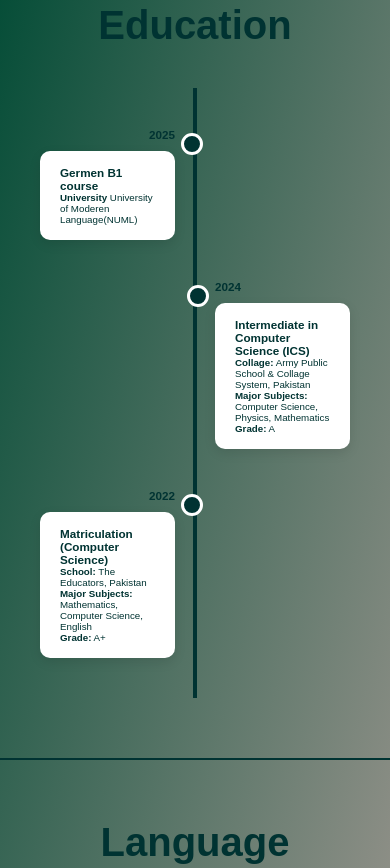
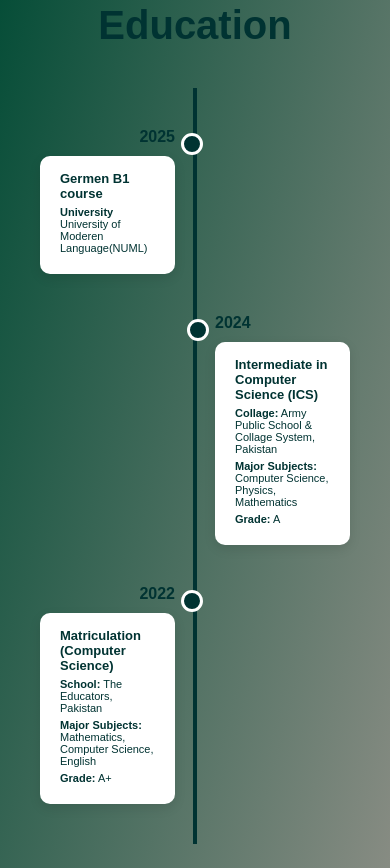
Before and after one commit to umairsaleem055/my-portfolio, a plain HTML site: page index.html in a window 390 px wide. Shown: the part 1240-2108 px from the top of the page. Drawn offline with Linux system fonts and the light colour scheme.

Commit message:
Education font size and spacing

```diff
--- a/style.css
+++ b/style.css
@@ -431,6 +431,7 @@ overflow: hidden;
   text-align: left;
 
 .timeline-content{
+
   transform: translateX(+120px);
   opacity: 0;
 }
@@ -442,25 +443,28 @@ overflow: hidden;
   font-weight: bold;
   color: #003332;
   margin-bottom: 10px;
-  font-size: clamp(7px,3vw,22px);
+  font-size: clamp(16px,3vw,22px);
 }
 
 /* Content box */
 .timeline-content {
   background: white;
-  font-size: clamp(7px, 2.5vw, 16px);
+  font-size: clamp(11px, 2.5vw, 16px);
   padding: 15px 20px;
   border-radius: 10px;
   box-shadow: 0 4px 12px rgba(0,0,0,0.1);
   display: block;
   max-width: 580px;
-
-
   transition: all 0.8s ease;
 }
 
+.timeline-content p{
+  margin-bottom: 5px;
+}
+
 .timeline-content h3{
-  font-size: clamp(8px, 3vw, 20px);
+  font-size: clamp(13px, 2.5vw, 20px);
+  margin-bottom: 5px;
 }
 
 /* in-view javascript class add */
```
